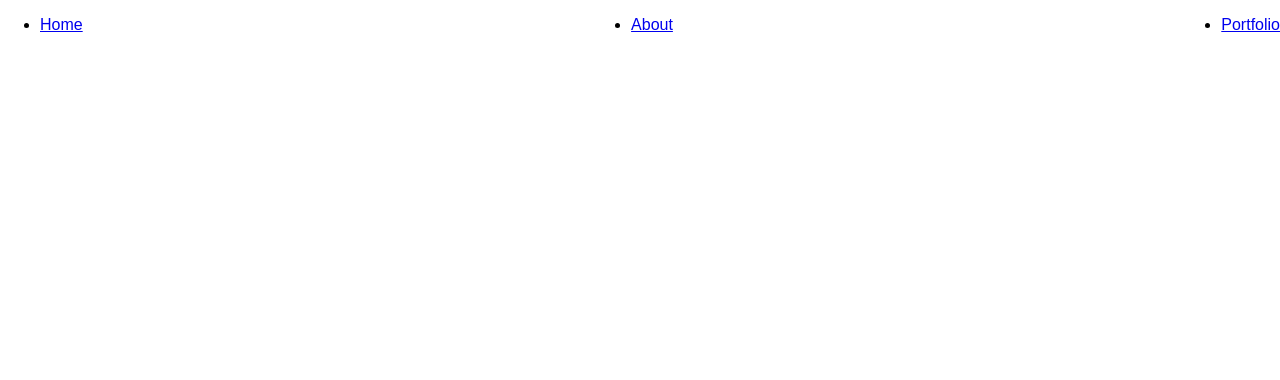
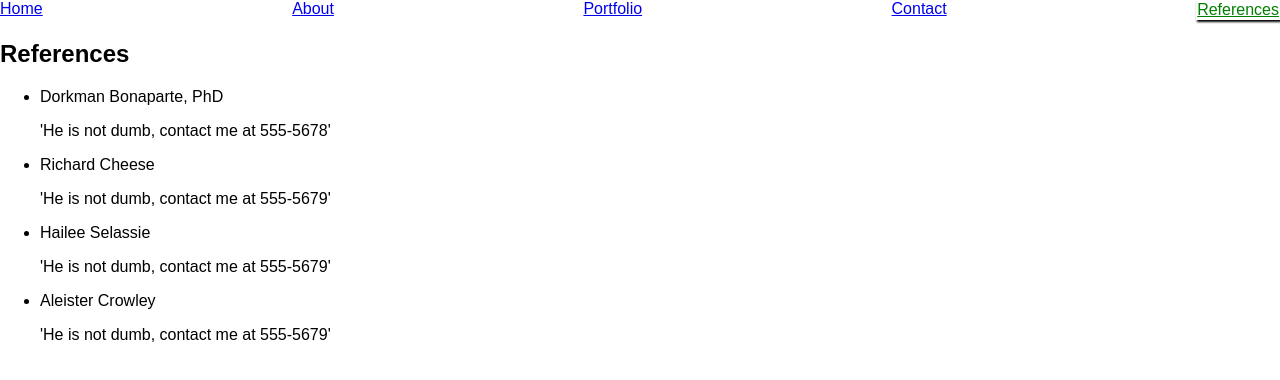
Before and after one commit to shaunhailey/reactfolio, a React (Create React App) app: page /References in a window 1280 px wide. Shown: the top 380 px of the page. Built offline with nearby package versions, Linux system fonts and the light colour scheme.

Commit message:
completed

```diff
--- a/src/components/App.js
+++ b/src/components/App.js
@@ -3,12 +3,11 @@ import ReactDOM from 'react-dom'
 import '../styles/index.css'
 import '../styles/App.css'
 import BaseLayout from './BaseLayout.js'
-import Header from './Header.js'
+// import Header from './Header.js'
 import { Switch, Route, Link } from 'react-router-dom'
 
 const App = () =>
   <div>
-    <Header />
     <BaseLayout />
   </div>
 
--- a/src/components/BaseLayout.js
+++ b/src/components/BaseLayout.js
@@ -1,16 +1,38 @@
 import React from 'react'
 import ReactDOM from 'react-dom'
-import { Switch, Route } from 'react-router-dom'
-import Header from './Header.js'
+import { Switch, Route, NavLink } from 'react-router-dom'
 import Home from './Home.js'
 import About from './About.js'
 import Portfolio from './Portfolio.js'
+import Contact from './Contact.js'
+import References from './References.js'
 
 const BaseLayout = () =>
-  <Switch>
-    <Route path="/About" component={About} />
-    <Route path="/Portfolio" component={Portfolio} />
-    <Route exact path="/" component={Home} />
-  </Switch>
+  <div>
+    <nav>
+      <NavLink activeClassName="selected" className="nav-link" exact to="/">
+        Home
+      </NavLink>
+      <NavLink activeClassName="selected" className="nav-link" exact to="/About">
+        About
+      </NavLink>
+      <NavLink activeClassName="selected" className="nav-link" exact to="/Portfolio">
+        Portfolio
+      </NavLink>
+      <NavLink activeClassName="selected" className="nav-link" exact to="/Contact">
+        Contact
+      </NavLink>
+      <NavLink activeClassName="selected" className="nav-link" exact to="/References">
+        References
+      </NavLink>
+    </nav>
+    <Switch>
+      <Route path="/About" component={About} />
+      <Route path="/Portfolio" component={Portfolio} />
+      <Route path="/Contact" component={Contact} />
+      <Route path="/References" component={References} />
+      <Route exact path="/" component={Home} />
+    </Switch>
+  </div>
 
 export default BaseLayout
--- /dev/null
+++ b/src/components/Contact.js
@@ -0,0 +1,15 @@
+import React from 'react'
+import ReactDOM from 'react-dom'
+import { Switch, Route, Link } from 'react-router-dom'
+
+const Contact = () =>
+  <div className="contact">
+    <h2>Contact Info</h2>
+    <ul className="digits">
+      <li>'Phone = 555-5555'</li>
+      <li>'Email = poos@latrine.com'</li>
+      <li>'Smoke Signals = 0111010'</li>
+    </ul>
+  </div>
+
+export default Contact
--- a/src/components/Header.js
+++ /dev/null
@@ -1,27 +0,0 @@
-import React from 'react'
-import ReactDOM from 'react-dom'
-import { Switch, Route, Link } from 'react-router-dom'
-import Home from './Home.js'
-import About from './About.js'
-import Portfolio from './Portfolio.js'
-
-const Header = () =>
-  <div className="header">
-    <header>
-      <nav>
-        <ul className="headerlist">
-          <li>
-            <Link to="/">Home</Link>
-          </li>
-          <li>
-            <Link to="/About">About</Link>
-          </li>
-          <li>
-            <Link to="/Portfolio">Portfolio</Link>
-          </li>
-        </ul>
-      </nav>
-    </header>
-  </div>
-
-export default Header
--- /dev/null
+++ b/src/components/References.js
@@ -0,0 +1,22 @@
+import React from 'react'
+import ReactDOM from 'react-dom'
+import { Switch, Route, Link } from 'react-router-dom'
+
+const References = () =>
+  <div className="references">
+    <h2>References</h2>
+    <ul className="refs">
+      <li>Dorkman Bonaparte, PhD</li>
+      <p>'He is not dumb, contact me at 555-5678'</p>
+      <li>Richard Cheese</li>
+      <p>'He is not dumb, contact me at 555-5679'</p>
+
+      <li>Hailee Selassie</li>
+      <p>'He is not dumb, contact me at 555-5679'</p>
+
+      <li>Aleister Crowley</li>
+      <p>'He is not dumb, contact me at 555-5679'</p>
+    </ul>
+  </div>
+
+export default References
--- a/src/styles/App.css
+++ b/src/styles/App.css
@@ -49,3 +49,13 @@ h1 {
   flex-direction: column;
   align-items: center;
 }
+.selected {
+  color: green;
+  border: 1px solid #ffffff;
+  box-shadow: 1px 2px 2px #000000;
+}
+nav {
+  display: flex;
+  justify-content: space-between;
+  flex-direction: row;
+}
```
